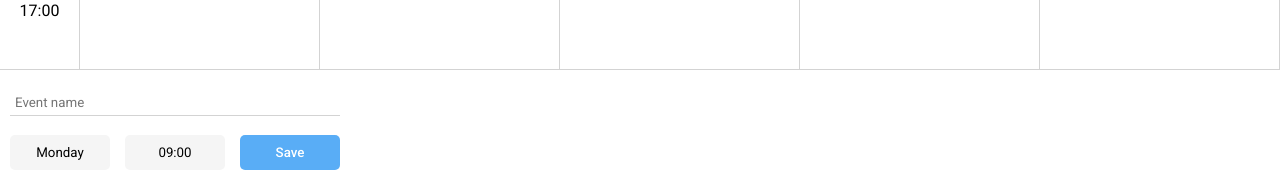
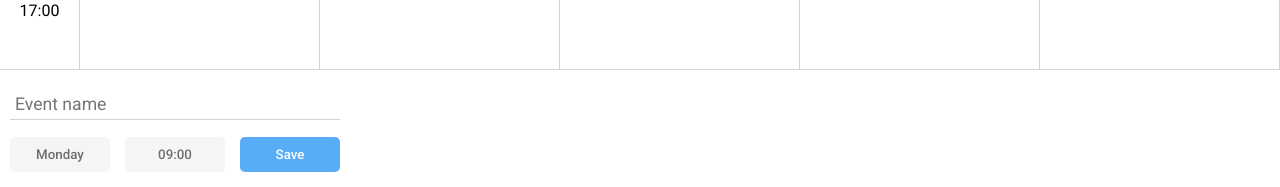
Before and after one commit to tom-penny/calendar, a React (Create React App) app: page / in a window 1280 px wide. Shown: the part 610-797 px from the top of the page. Built offline with nearby package versions, Linux system fonts and the light colour scheme.

Commit message:
update form font weights

```diff
--- a/src/components/Event.jsx
+++ b/src/components/Event.jsx
@@ -1,7 +1,7 @@
 import '../styles/event.scss'
 
+import { useRef } from 'react'
 import { RxCross2 as CrossIcon } from 'react-icons/rx'
-import { useRef } from 'react'
 
 const colors = ["#FF6961", "#FFB480", "#F8F38D", "#42D6A4", "#08CAD1", "#59ADF6", "#9D94FF", "#C780E8"]
 
--- a/src/styles/form.scss
+++ b/src/styles/form.scss
@@ -6,10 +6,12 @@
     flex-direction: column;
     align-items: center;
     justify-content: space-around;
+    font-weight: 500;
 
     &__input {
         width: 100%;
         padding: 5px;
+        font-size: 1.1rem;
         border: none;
         outline: none;
         border-bottom: 1px solid lightgray;
@@ -32,6 +34,8 @@
             padding: 10px;
             border-radius: 5px;
             background-color: whitesmoke;
+            font-weight: inherit;
+            color: #6d6d6d;
 
             &:focus {
                 outline-color: #59ADF6;
@@ -50,7 +54,7 @@
             border-radius: 5px;
             background-color: #59ADF6;
             color:white;
-            font-weight: 500;
+            font-weight: inherit;
 
             &:focus {
                 outline-color: #59ADF6;
```
